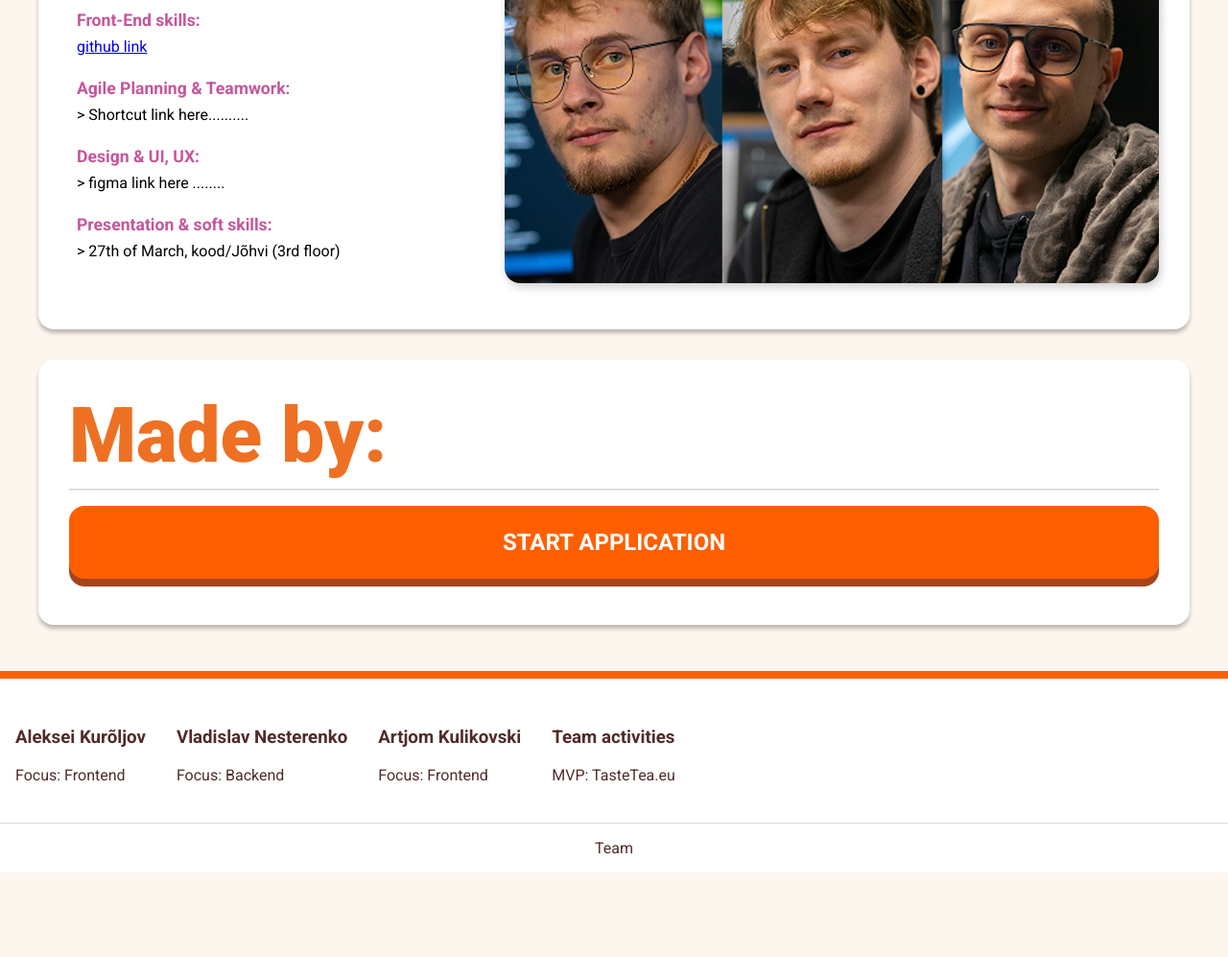
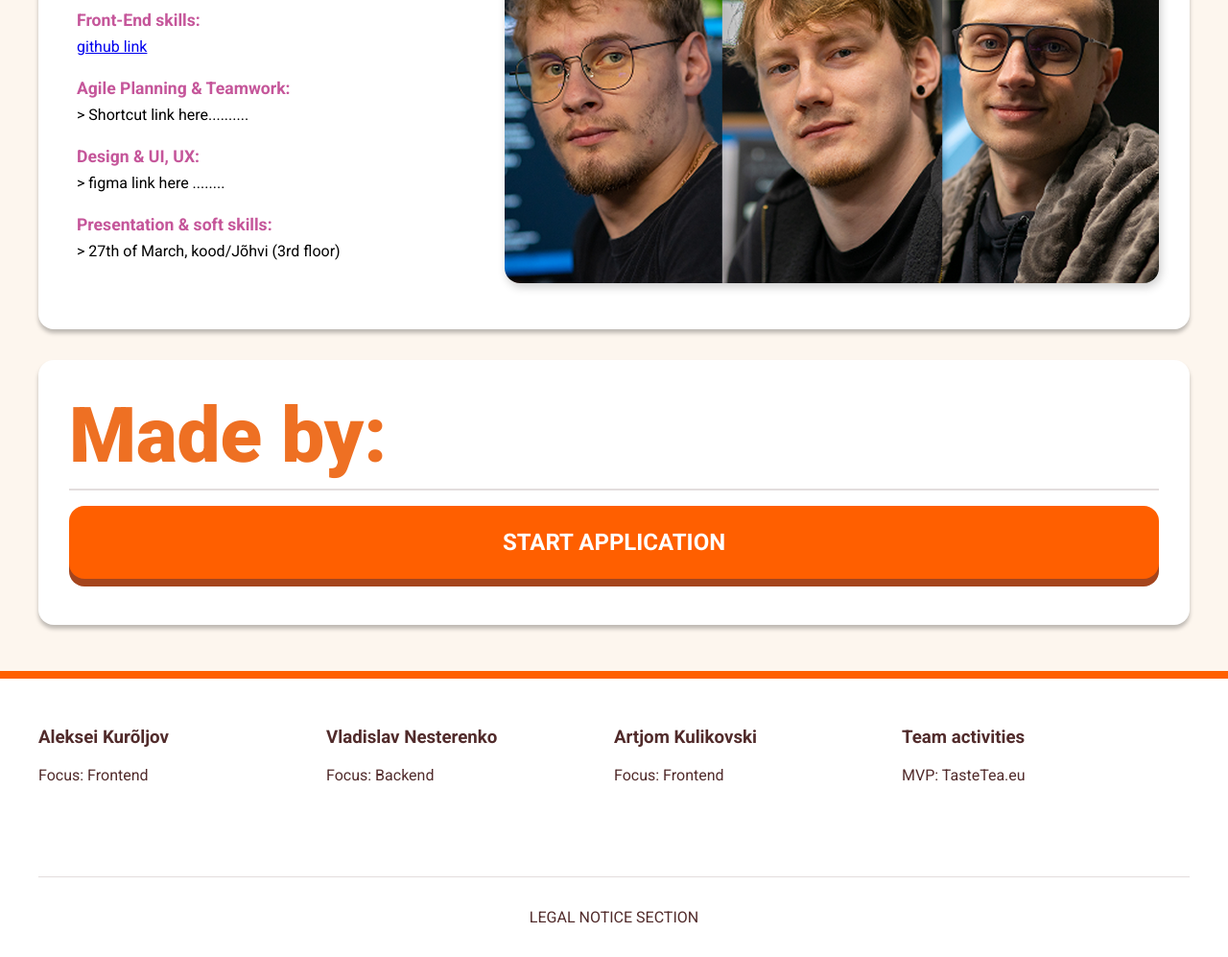
Before and after one commit to lex-corvinus/swed-tech, a website built with Vite: page index.html in a window 1280 px wide. Shown: the part 1753-2750 px from the top of the page at 96% size. Before the commit the page ends 2662 px from the top, so only its background shows below. Built offline with nearby package versions, Linux system fonts and the light colour scheme.

Commit message:
footer CSS adjusted to relevant layout

```diff
--- a/src/partials/Footer.js
+++ b/src/partials/Footer.js
@@ -31,7 +31,7 @@ export const Footer = () => {
         </div>
 
         <div class="footer-legal">
-            Team
+            LEGAL NOTICE SECTION
         </div>
     </div>
     `;
--- a/src/styles/footer.css
+++ b/src/styles/footer.css
@@ -1,26 +1,62 @@
 .footer-wrapper {
+
     border-top: 8px solid var(--primary-active);
     background: var(--bg-inner);
     color: var(--text-main);
 
+    display: grid;
+
+    grid-template-columns: minmax(1rem, 1fr) 75rem minmax(1rem, 1fr);
+    grid-template-rows: 1fr;
+
+    /* Width: fill */
     width: 100%;
+
+    height: auto;
+
+    align-items: center;
+    min-width: 100vh;
+}
+.footer-wrapper > * {
+    grid-column: 2;
 }
 
 .footer-content {
     display: flex;
-    padding: 2rem 1rem;
+    flex-direction: row;
+
+    width: 100%;
+    height: auto;
+
+    align-items: flex-start;
+    justify-content: center;
+
+    padding-top: 2rem;
+    padding-bottom: 4rem;
 }
+.footer-content-col {
+    display: flex;
+    flex-direction: column;
 
-.footer-content-col {
-    margin-right: 2rem;
+    height: 100%;
+    width: 100%;
+
+    margin-bottom: 1rem;
 }
-
 .footer-content-col p {
-    margin: 0.5rem 0;
+    margin-bottom: 1rem;
 }
 
 .footer-legal {
     border-top: 1px solid var(--text-main-alt);
+
+    width: 100%;
+    height: auto;
+
+    align-items: center;
+    justify-content: center;
     text-align: center;
-    padding: 1rem;
+
+    padding-top: 2rem;
+    padding-bottom: 2rem;
 }
```
